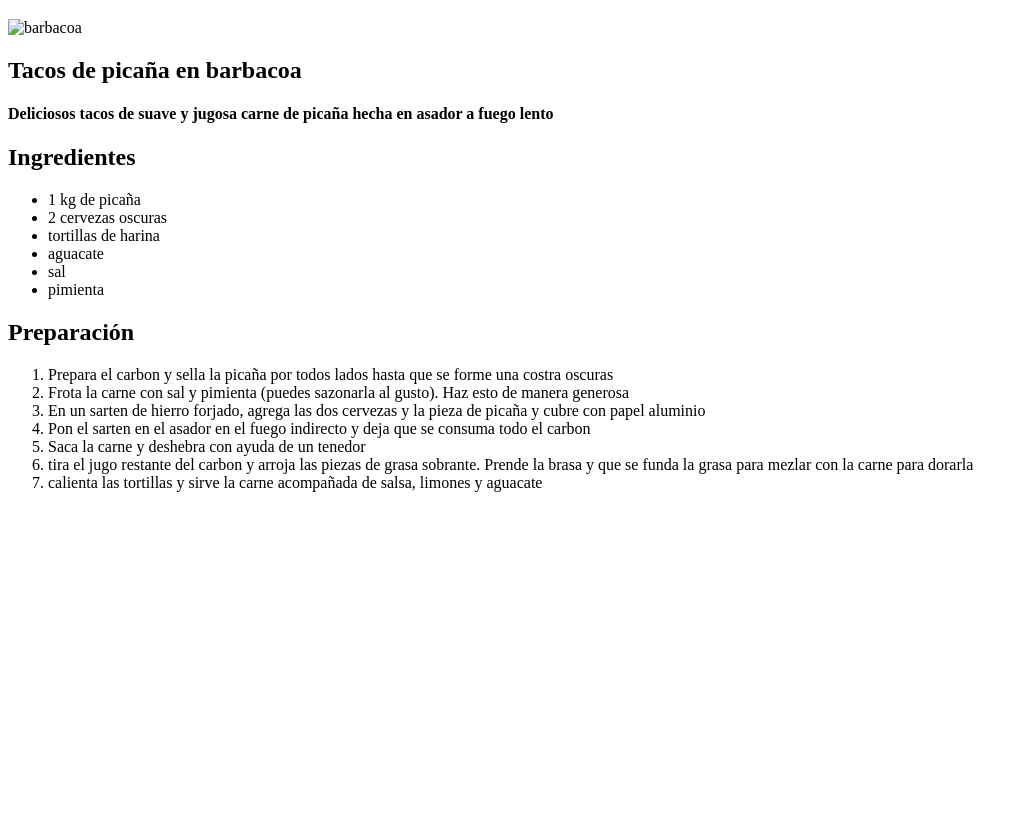
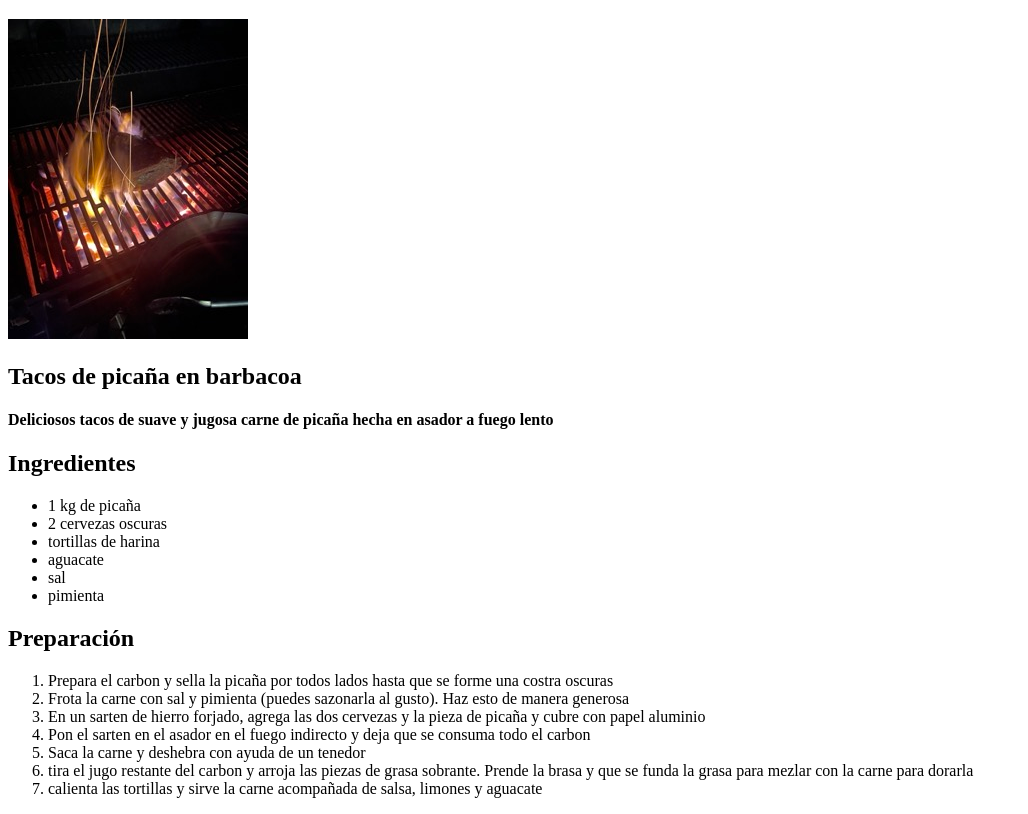
Before and after one commit to felipow/odin-recipes, a plain HTML site: page recipes/barbacoapicanha.html in a window 1280 px wide. Shown: the part 61-875 px from the top of the page, without its empty margins (0-1028 px from the left). Before the commit the page ends 800 px from the top, so only its background shows below. Drawn offline with Linux system fonts and the light colour scheme.

Commit message:
change image from directory

```diff
--- a/recipes/barbacoapicanha.html
+++ b/recipes/barbacoapicanha.html
@@ -8,7 +8,7 @@
 </head>
 <body>
     <h1>Barbacoa de Picaña</h1>
-    <img src="../images/picaña Small.jpeg" alt="barbacoa">
+  <img src="images/picaña Small.jpeg" alt="">
    <h2>Tacos de picaña en barbacoa</h2>
    <h4>Deliciosos tacos de suave y jugosa carne de picaña hecha en asador a fuego lento</h3>
 <h2>Ingredientes</h2>
```
Also changed, not shown: recipes/images/picaña Small.jpeg (added), 3 other files.
